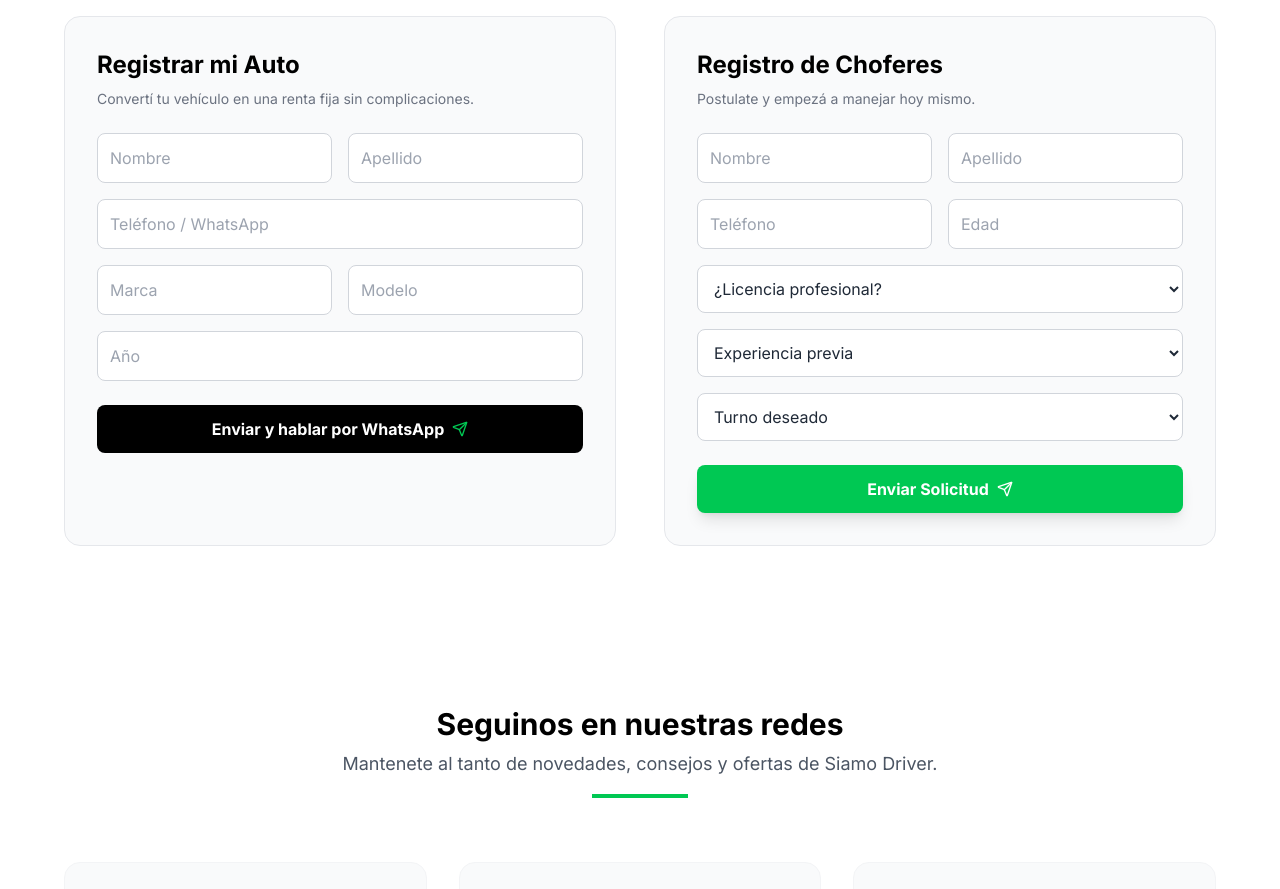
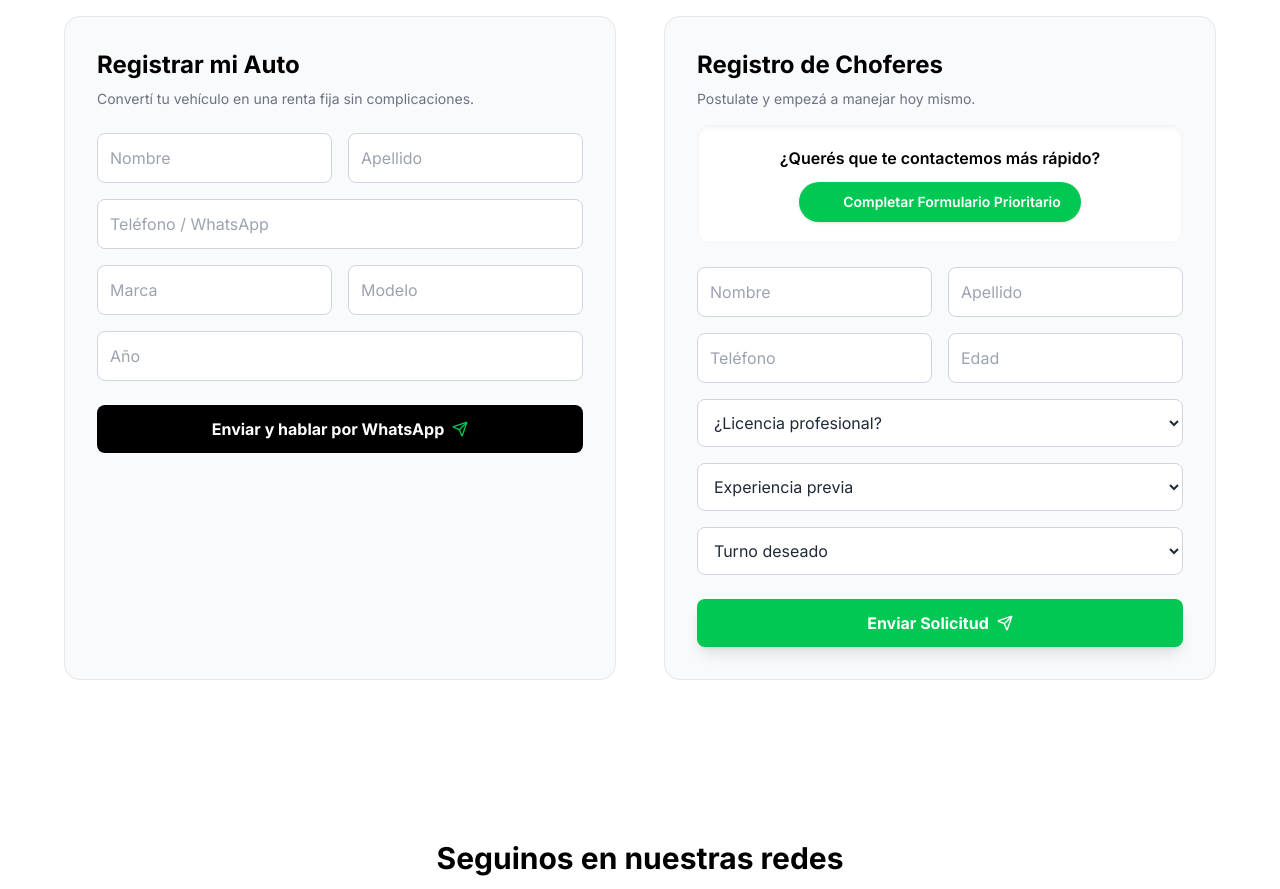
Before and after one commit to ezemzr/siamosdriver, a website: page index.html in a window 1280 px wide. Shown: the part 1240-2129 px from the top of the page. Drawn offline with nearby package versions, Linux system fonts and the light colour scheme.

Commit message:
agregando formulario

```diff
--- a/index.html
+++ b/index.html
@@ -131,8 +131,15 @@
 
                 <div id="choferes" class="bg-gray-50 p-8 rounded-2xl border border-gray-200">
                     <h3 class="text-2xl font-bold text-uber mb-2">Registro de Choferes</h3>
-                    <p class="text-gray-500 mb-6 text-sm">Postulate y empezá a manejar hoy mismo.</p>
+                    <p class="text-gray-500 mb-4 text-sm">Postulate y empezá a manejar hoy mismo.</p>
 
+                    <div class="bg-white border border-gray-100 p-5 rounded-xl mb-6 shadow-inner text-center">
+                        <p class="text-uber font-semibold mb-3">¿Querés que te contactemos más rápido?</p>
+                        <a href="https://docs.google.com/forms/d/e/1FAIpQLSe_FISz44VqGkorkiO48YIMP6DOK-Nq159U_UtaVQvavSMyjA/viewform?usp=publish-editor" target="_blank" class="inline-flex items-center gap-2 bg-uberGreen text-white px-5 py-2.5 rounded-full font-semibold hover:bg-uberGreenHover transition text-sm shadow">
+                            <i data-lucide="forms" class="w-4 h-4"></i>
+                            Completar Formulario Prioritario
+                        </a>
+                    </div>
                     <form id="driverForm" onsubmit="submitForm(event, 'driver')">
                         <div class="grid grid-cols-2 gap-4 mb-4">
                             <input type="text" name="nombre" placeholder="Nombre" required class="w-full p-3 rounded-lg border border-gray-300 focus:outline-none focus:ring-2 focus:ring-uberGreen">
```
